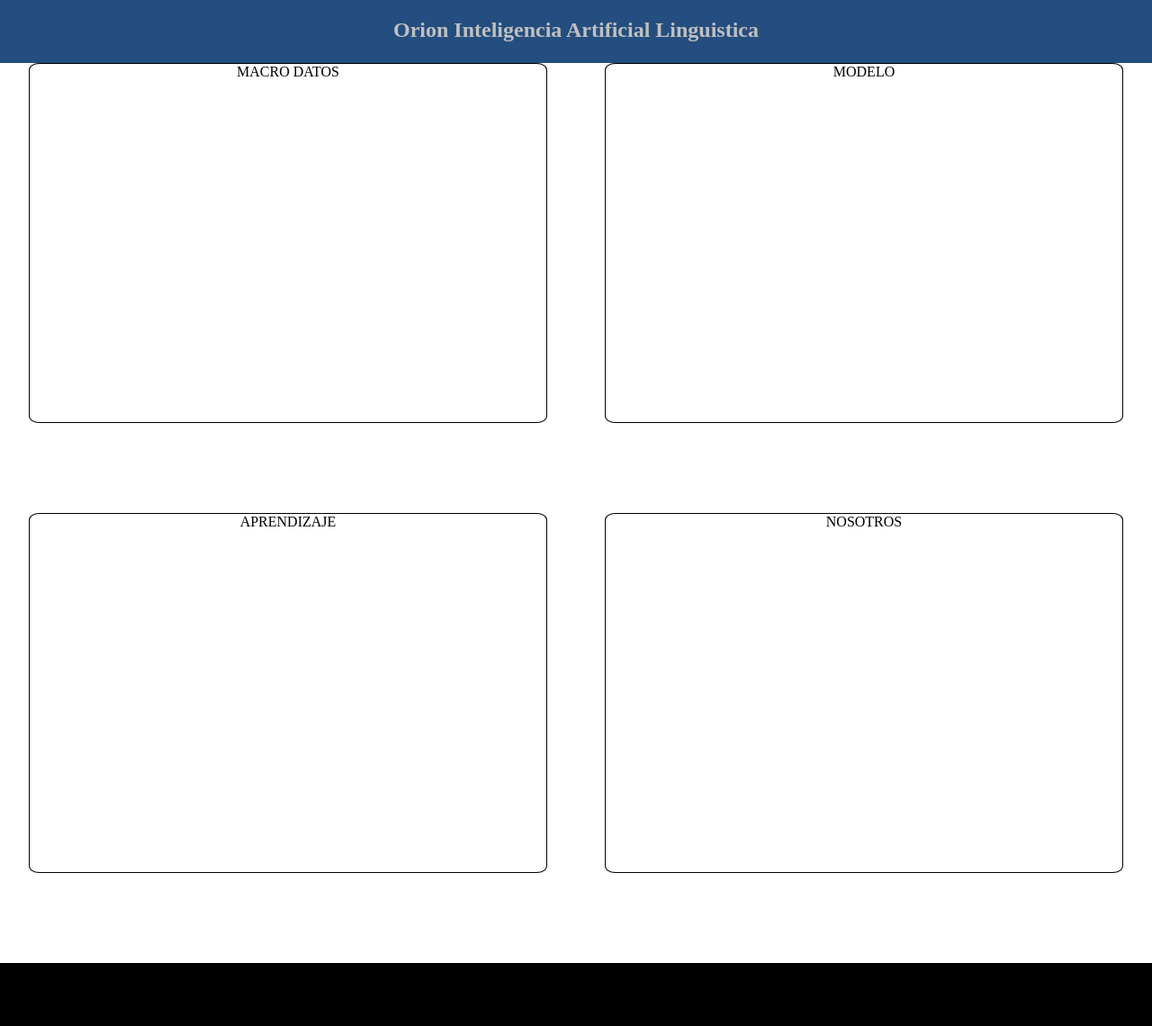
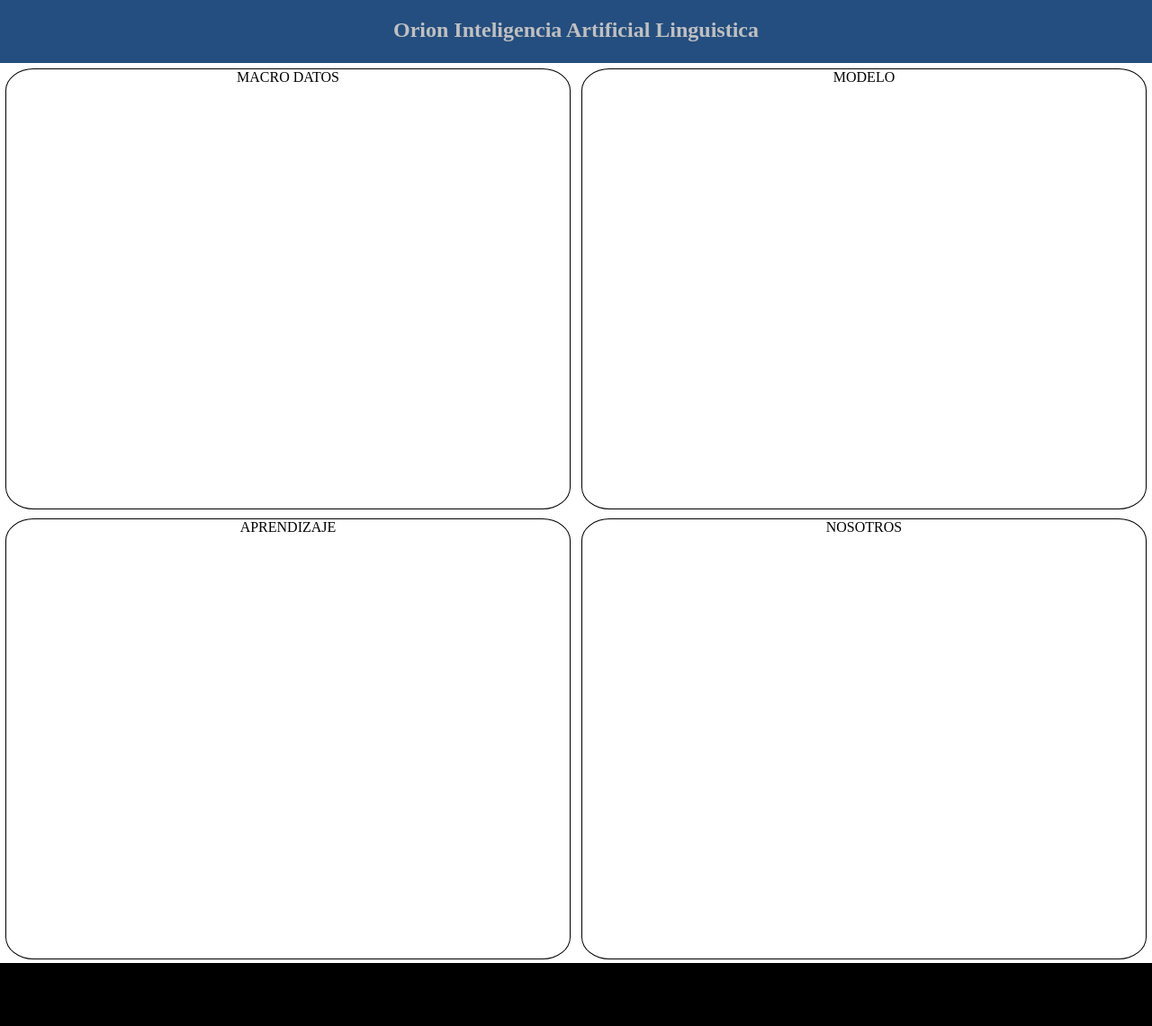
Before and after one commit to PT-Adrian/orionworkflow.github.io, a Jekyll site: the page built from index.md, in a window 1280 px wide. Shown: the whole page at 90% size. Built offline with Jekyll 4.4.1, drawn with Linux system fonts in a browser that asks for light colours; our own code applies the rules of GitHub Pages for plain Markdown files.

Commit message:
Update style.css

```diff
--- a/assets/css/style.css
+++ b/assets/css/style.css
@@ -218,10 +218,10 @@ span{
 .front{
 
     float:left;
-    width:90%;
-    height:80%;
-    margin-left:5%;
+    width:98%;
+    height:98%;
+    margin:1%;
     border:1px solid black;
-    border-radius:2%;
+    border-radius:5%;
 
 }
```
